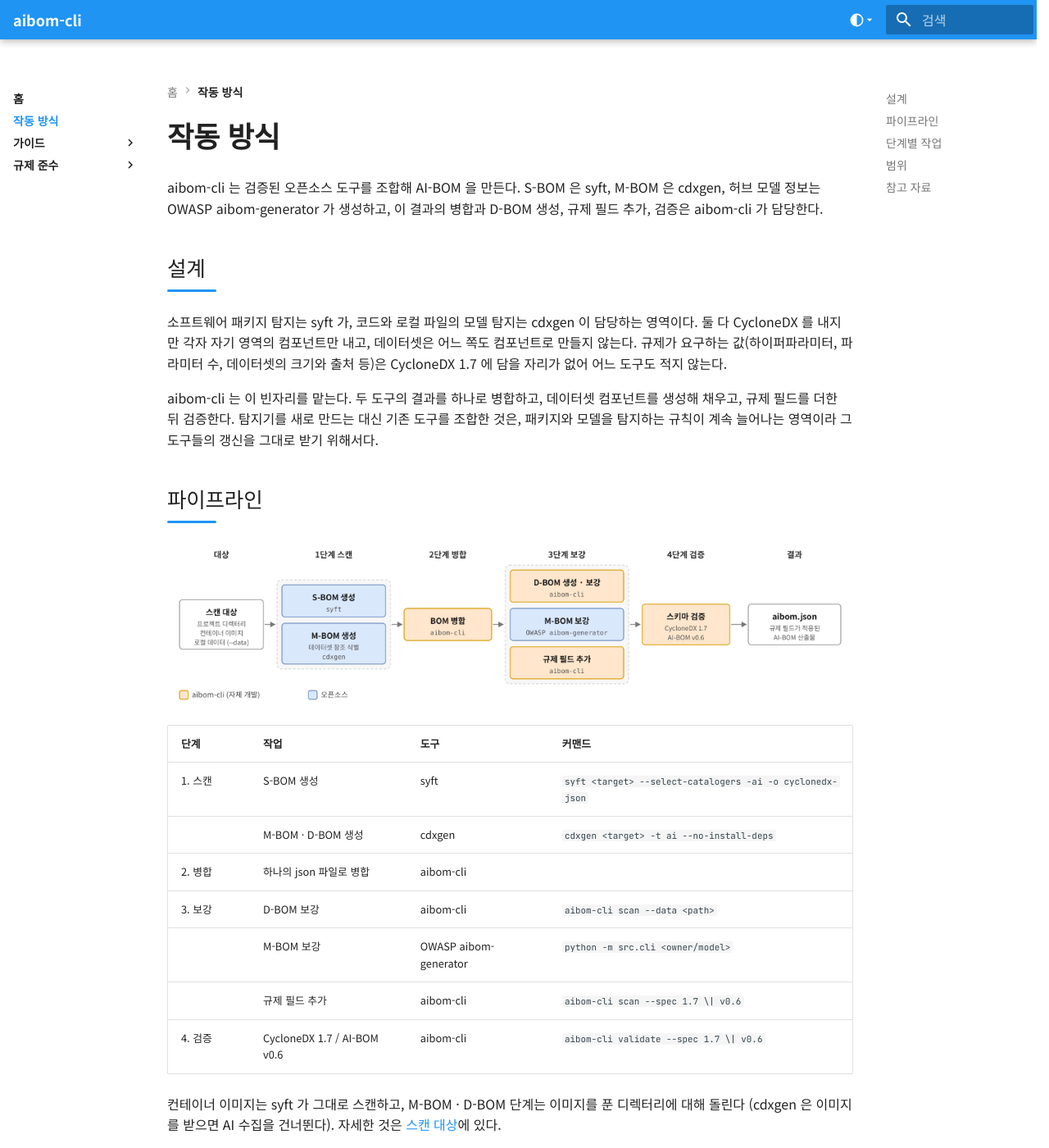
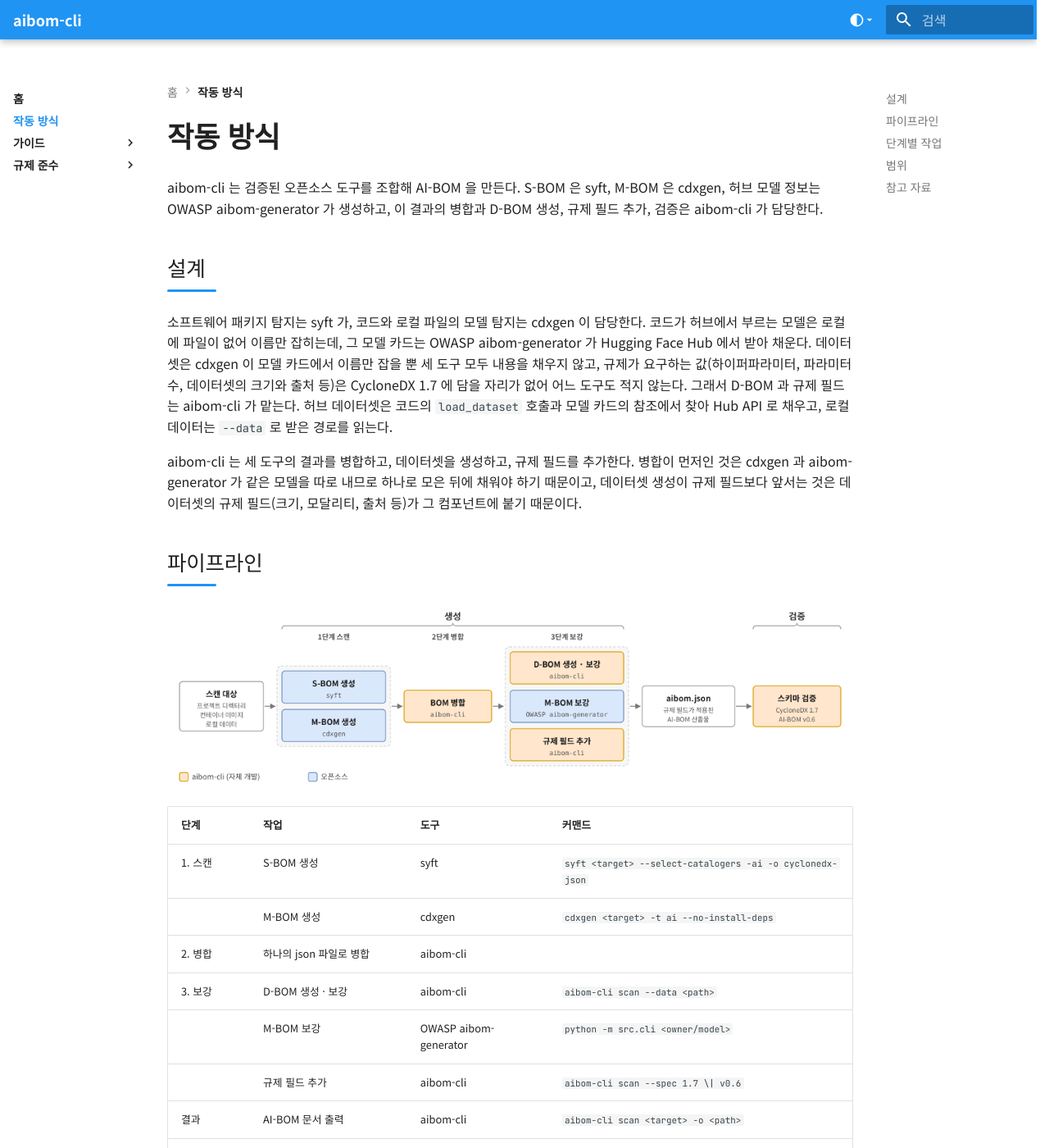
Before and after one commit to ai-devtestsecops-os/sure-aibom, an MkDocs documentation site: the page built from docs/about.md, in a window 1280 px wide and 1400 px high. Shown: the whole window at 82% size. Built offline with MkDocs 1.6.1 and Material for MkDocs 9.7.7, drawn with Linux system fonts in a browser that asks for light colours; some of the changed text lies outside the part shown.

Commit message:
docs: group the pipeline diagram into generation and validation, move dataset references to the D-BOM step, and note that scan does not validate

```diff
--- a/docs/about.md
+++ b/docs/about.md
@@ -5,12 +5,15 @@ aibom-cli 는 검증된 오픈소스 도구를 조합해 AI-BOM 을 만든다. S
 
 ## 설계
 
-소프트웨어 패키지 탐지는 syft 가, 코드와 로컬 파일의 모델 탐지는 cdxgen 이 담당하는 영역이다. 둘 다 CycloneDX 를 내지만 각자 자기 영역의
-컴포넌트만 내고, 데이터셋은 어느 쪽도 컴포넌트로 만들지 않는다. 규제가 요구하는 값(하이퍼파라미터, 파라미터 수, 데이터셋의 크기와 출처 등)은
-CycloneDX 1.7 에 담을 자리가 없어 어느 도구도 적지 않는다.
+소프트웨어 패키지 탐지는 syft 가, 코드와 로컬 파일의 모델 탐지는 cdxgen 이 담당한다. 코드가 허브에서 부르는 모델은 로컬에 파일이 없어
+이름만 잡히는데, 그 모델 카드는 OWASP aibom-generator 가 Hugging Face Hub 에서 받아 채운다. 데이터셋은 cdxgen 이 모델 카드에서 이름만
+잡을 뿐 세 도구 모두 내용을 채우지 않고, 규제가 요구하는 값(하이퍼파라미터, 파라미터 수, 데이터셋의 크기와 출처 등)은 CycloneDX 1.7 에
+담을 자리가 없어 어느 도구도 적지 않는다. 그래서 D-BOM 과 규제 필드는 aibom-cli 가 맡는다. 허브 데이터셋은 코드의 `load_dataset` 호출과
+모델 카드의 참조에서 찾아 Hub API 로 채우고, 로컬 데이터는 `--data` 로 받은 경로를 읽는다.
 
-aibom-cli 는 이 빈자리를 맡는다. 두 도구의 결과를 하나로 병합하고, 데이터셋 컴포넌트를 생성해 채우고, 규제 필드를 더한 뒤 검증한다.
-탐지기를 새로 만드는 대신 기존 도구를 조합한 것은, 패키지와 모델을 탐지하는 규칙이 계속 늘어나는 영역이라 그 도구들의 갱신을 그대로 받기 위해서다.
+aibom-cli 는 세 도구의 결과를 병합하고, 데이터셋을 생성하고, 규제 필드를 추가한다. 병합이 먼저인 것은 cdxgen 과 aibom-generator 가
+같은 모델을 따로 내므로 하나로 모은 뒤에 채워야 하기 때문이고, 데이터셋 생성이 규제 필드보다 앞서는 것은 데이터셋의 규제 필드(크기, 모달리티,
+출처 등)가 그 컴포넌트에 붙기 때문이다.
 
 ## 파이프라인
 
@@ -19,12 +22,13 @@ aibom-cli 는 이 빈자리를 맡는다. 두 도구의 결과를 하나로 병
 | 단계    | 작업                        | 도구                  | 커맨드                                                    |
 | ------- | --------------------------- | --------------------- | --------------------------------------------------------- |
 | 1. 스캔 | S-BOM 생성                  | syft                  | `syft <target> --select-catalogers -ai -o cyclonedx-json` |
-|         | M-BOM · D-BOM 생성          | cdxgen                | `cdxgen <target> -t ai --no-install-deps`                 |
+|         | M-BOM 생성                  | cdxgen                | `cdxgen <target> -t ai --no-install-deps`                 |
 | 2. 병합 | 하나의 json 파일로 병합     | aibom-cli             |                                                           |
-| 3. 보강 | D-BOM 보강                  | aibom-cli             | `aibom-cli scan --data <path>`                            |
+| 3. 보강 | D-BOM 생성 · 보강           | aibom-cli             | `aibom-cli scan --data <path>`                            |
 |         | M-BOM 보강                  | OWASP aibom-generator | `python -m src.cli <owner/model>`                         |
 |         | 규제 필드 추가              | aibom-cli             | `aibom-cli scan --spec 1.7 \| v0.6`                       |
-| 4. 검증 | CycloneDX 1.7 / AI-BOM v0.6 | aibom-cli             | `aibom-cli validate --spec 1.7 \| v0.6`                   |
+| 결과    | AI-BOM 문서 출력            | aibom-cli             | `aibom-cli scan <target> -o <path>`                       |
+| 4. 검증 | CycloneDX 1.7 / AI-BOM v0.6 | aibom-cli             | `aibom-cli validate <bom> --spec 1.7 \| v0.6`             |
 
 컨테이너 이미지는 syft 가 그대로 스캔하고, M-BOM · D-BOM 단계는 이미지를 푼 디렉터리에 대해 돌린다
 (cdxgen 은 이미지를 받으면 AI 수집을 건너뛴다). 자세한 것은 [스캔 대상](guides/scan-targets.md)에 있다.
@@ -32,12 +36,12 @@ aibom-cli 는 이 빈자리를 맡는다. 두 도구의 결과를 하나로 병
 ## 단계별 작업
 
 - **S-BOM 생성 (syft)**: 패키지 매니페스트와 설치된 패키지에서 소프트웨어 컴포넌트를 찾는다.
-- **M-BOM 생성 (cdxgen)**: 코드의 `from_pretrained` 호출, 로컬 모델(`config.json`, 모델 카드 README.md, gguf, Modelfile)에서 모델 컴포넌트를 만들고, 모델 카드에 적힌 데이터셋을 참조로 적는다.
+- **M-BOM 생성 (cdxgen)**: 코드의 `from_pretrained` 호출, 로컬 모델(`config.json`, 모델 카드 README.md, gguf, Modelfile)에서 모델 컴포넌트를 만든다.
 - **병합 (aibom-cli)**: 두 문서를 하나로 합친다. 같은 컴포넌트는 purl 이나 경로로 알아보고 하나로 두며, 루트 컴포넌트 하나 아래로 관계를 잇는다.
-- **D-BOM 생성 · 보강 (aibom-cli)**: 코드의 `load_dataset` 호출과 모델 카드에서 찾은 HuggingFace 데이터셋은 허브 API 로 정보(정식 id, 라이선스, 크기, 모달리티, 열 통계)를 받아 채우고, `--data` 로 지정한 로컬 데이터는 파일을 직접 읽는다.
+- **D-BOM 생성 · 보강 (aibom-cli)**: 데이터셋 참조는 두 곳에서 온다. cdxgen 이 로컬 모델의 모델 카드에서 이름만 적어 둔 데이터셋 컴포넌트와, 코드의 `load_dataset` 호출이다. 둘 다 허브 API 로 정보(정식 id, 라이선스, 크기, 모달리티, 열 통계)를 받아 채우고, `--data` 로 지정한 로컬 데이터는 파일을 직접 읽어 컴포넌트를 만든다.
 - **M-BOM 보강 (OWASP aibom-generator)**: 허브에서 부른 모델의 카드 정보를 받아 모델 컴포넌트를 채운다.
 - **규제 필드 추가 (aibom-cli)**: EU AI Act, ISO/IEC 42001, NIST AI RMF 가 요구하는 필드를 `--spec` 에 따라 properties 또는 AI-BOM v0.6 필드로 넣는다. 두 방식은 [규제 준수](compliance/index.md)에 있다.
-- **검증 (aibom-cli)**: CycloneDX 1.7 또는 AI-BOM v0.6 (CycloneDX) 스키마로 검증한다.
+- **검증 (aibom-cli)**: `validate` 명령이 BOM 을 CycloneDX 1.7 또는 AI-BOM v0.6 (CycloneDX) 스키마로 검증한다. `scan` 과는 별도로 돈다.
 
 ## 범위
 
```
Also changed, not shown: docs/guides/getting-started.md (+2 -2 lines), docs/images/cli_pipeline.png.
